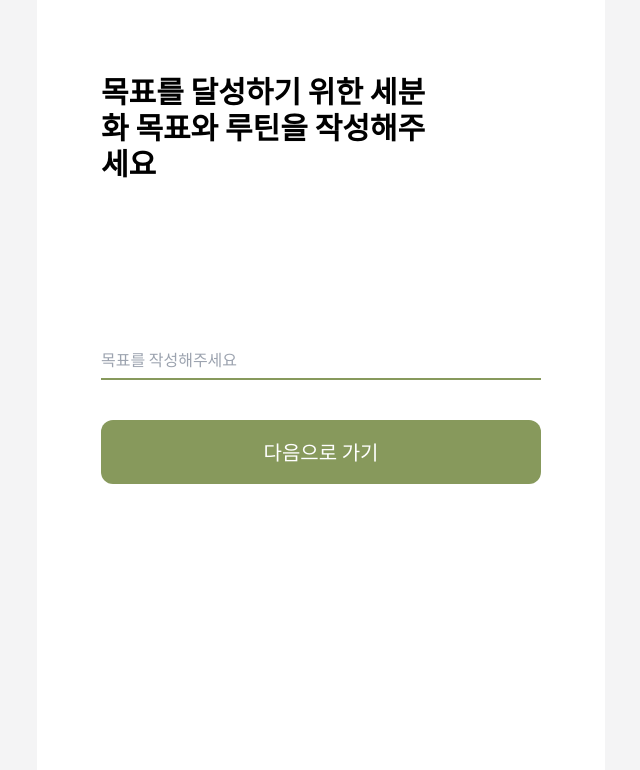
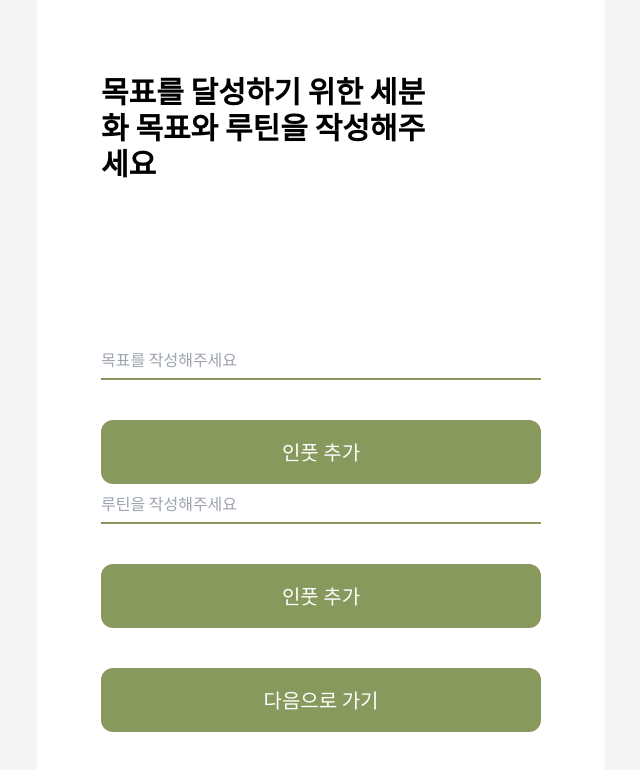
Before and after one commit to aligo-ligo/seed-moa, a React (Vite) app: page /target/create in a window 1280 px wide. Both pictures are taken after a click on the button "다음으로 가기". Shown: the top 770 px of the page, without its empty margins (319-959 px from the left). Built offline with nearby package versions, Linux system fonts and the light colour scheme.

Commit message:
Feat: useFieldArray 훅을 활용하여 동적 폼 생성 기능 구현

```diff
--- a/src/components/goal/SubGoalRoutine.tsx
+++ b/src/components/goal/SubGoalRoutine.tsx
@@ -1,4 +1,4 @@
-import { useFormContext } from "react-hook-form";
+import { useFieldArray, useFormContext } from "react-hook-form";
 import TargetCreateLayout from "../layout/TargetCreateLayout";
 
 type Props = {
@@ -10,18 +10,65 @@ type Props = {
 const SubGoalRoutine = ({ setStep }: Props) => {
 	const {
 		register,
-		handleSubmit,
 		formState: { errors },
 	} = useFormContext();
 
+	const {
+		fields: subGoal,
+		append: subGoalAppend,
+		remove: subGoalRemove,
+	} = useFieldArray({
+		name: "subGoal", // unique name for your Field Array
+	});
+
+	const {
+		fields: routine,
+		append: routineAppend,
+		remove: removeRemove,
+	} = useFieldArray({
+		// shouldUnregister: true, 컴포넌트가 사라지면 unRegister이 되도록 !
+		name: "routine", // unique name for your Field Array
+	});
+
 	return (
 		<TargetCreateLayout title="목표를 달성하기 위한 세분화 목표와 루틴을 작성해주세요">
-			<input
-				type="text"
-				className="placeholder:text-s w-full h-10 outline-none text-emerald-800 mt-40 border-b-2 border-main"
-				placeholder="목표를 작성해주세요"
-			/>
+			{subGoal.map((field, index) => (
+				<input
+					key={field.id} // important to include key with field's id
+					type="text"
+					className="placeholder:text-s w-full h-10 outline-none text-emerald-800 border-b-2 border-main"
+					placeholder="목표를 작성해주세요"
+					{...register(`subGoal.${index}.value` as const)}
+				/>
+			))}
+			<button
+				className={`w-full h-16 text-xl bg-main px-10 py-2 mt-10 text-white rounded-xl`}
+				onClick={() => {
+					subGoalAppend({ subGoal: "subGoal" });
+				}}
+				type="button"
+			>
+				인풋 추가
+			</button>
 
+			{routine.map((field, index) => (
+				<input
+					key={field.id} // important to include key with field's id
+					type="text"
+					className="placeholder:text-s w-full h-10 outline-none text-emerald-800  border-b-2 border-main"
+					placeholder="루틴을 작성해주세요"
+					{...register(`routine.${index}.value` as const)}
+				/>
+			))}
+			<button
+				className={`w-full h-16 text-xl bg-main px-10 py-2 mt-10 text-white rounded-xl`}
+				onClick={() => {
+					routineAppend({ subGoal: "subGoal" });
+				}}
+				type="button"
+			>
+				인풋 추가
+			</button>
 			<button
 				className={`w-full h-16 text-xl bg-main px-10 py-2 mt-10 text-white rounded-xl`}
 				onClick={() => {
--- a/src/components/layout/TargetCreateLayout.tsx
+++ b/src/components/layout/TargetCreateLayout.tsx
@@ -6,7 +6,7 @@ type Props = {
 const TargetCreateLayout = ({ title, children }: Props) => {
 	return (
 		<div className="flex flex-col p-10 mt-8 w-full">
-			<h1 className="text-3xl w-3/4 font-bold">{title}</h1>
+			<h1 className="text-3xl w-3/4 font-bold mb-40">{title}</h1>
 			{children}
 		</div>
 	);
--- a/src/pages/TargetCreate.tsx
+++ b/src/pages/TargetCreate.tsx
@@ -11,7 +11,12 @@ const TargetCreate = () => {
 	const [step, setStep] = useState<
 		"goal" | "subGoal" | "duration" | "lastStep"
 	>("goal");
-	const methods = useForm();
+	const methods = useForm({
+		defaultValues: {
+			subGoal: [{ name: "subGoal" }],
+			routine: [{ name: "routine" }],
+		},
+	});
 
 	console.log("ss", step);
 
```
